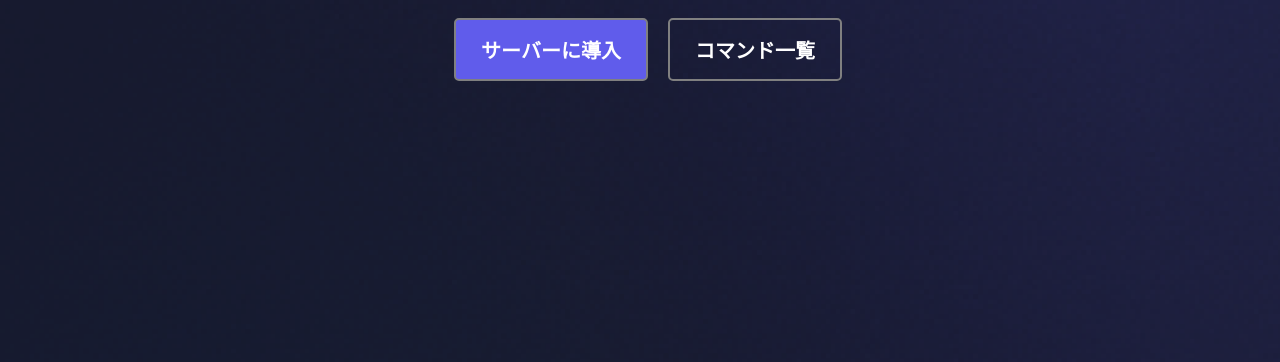
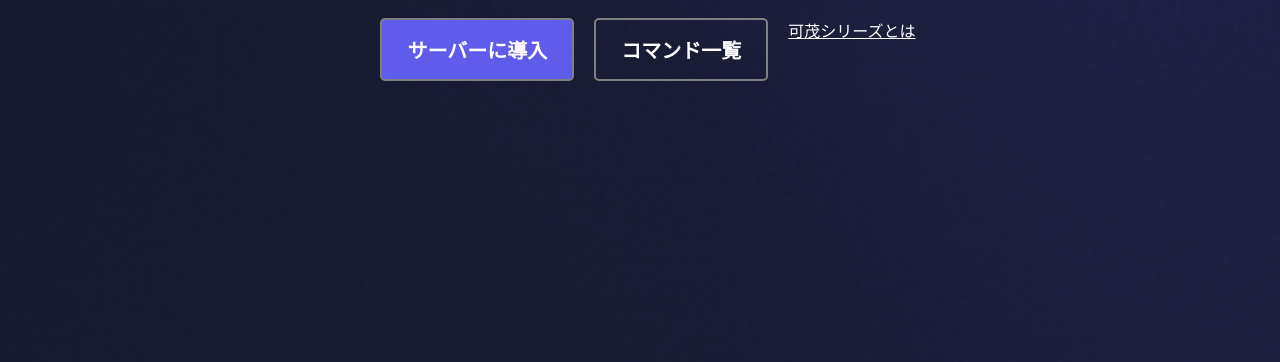
Before and after one commit to yiyu-kamo/kamobot, a plain HTML site: page index.html in a window 1280 px wide. Shown: the part 738-1100 px from the top of the page. Drawn offline with nearby package versions, Linux system fonts and the light colour scheme.

Commit message:
Update index.html

```diff
--- a/index.html
+++ b/index.html
@@ -26,6 +26,7 @@
         <div class="buttons" data-aos="fade-up" data-aos-delay="400">
             <a href="https://yiyu-kamo.github.io/kamobot/invite/" class="invite">サーバーに導入</a>
             <a href="https://yiyu-kamo.github.io/kamobot/commands/" class="commands">コマンド一覧</a>
+            <a href="https://yiyu-kamo.github.io/kamobot/kamoseries/" class="kamoseries">可茂シリーズとは</a>
         </div>
     </div>
 
```
